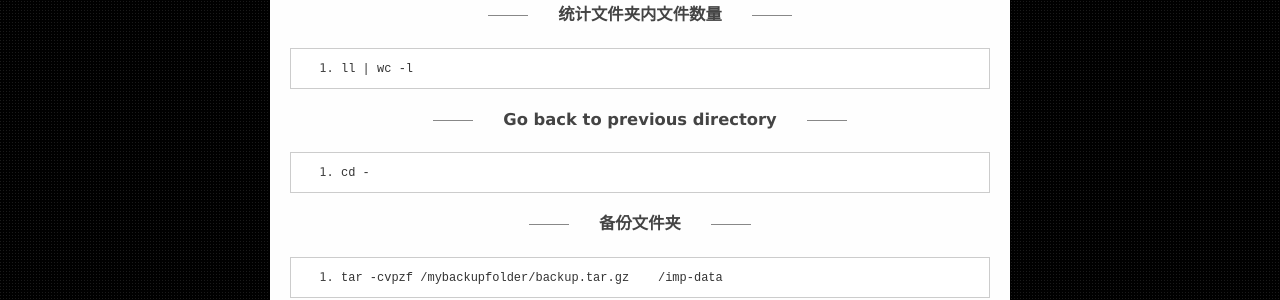
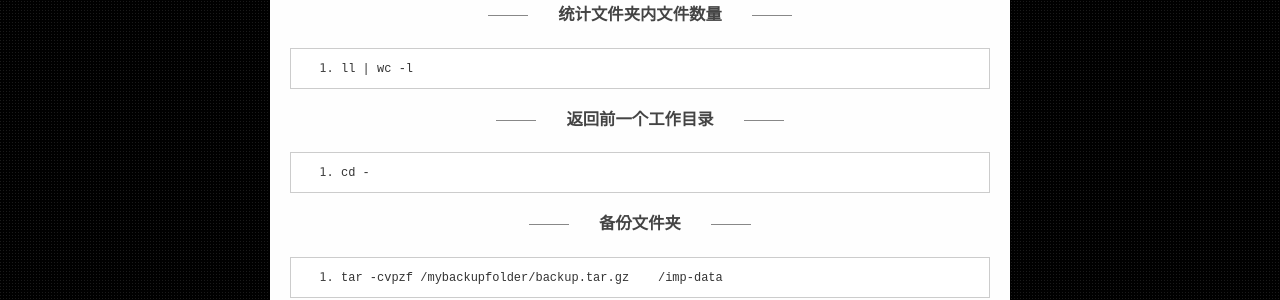
Before and after one commit to osrpt/osrpt.github.com, a Jekyll site: the page built from _posts/2015-05-27-linux-tips.md, in a window 1280 px wide and 1400 px high. Shown: the part 326-626 px from the top of the window. Built offline with Jekyll 4.4.1, drawn with Linux system fonts in a browser that asks for light colours; nearby versions of some CDN libraries; Markdown is read by kramdown in place of the engine named in the settings; comment, search, counter and statistics services are not loaded; some of the changed text lies outside the part shown.

Commit message:
update post

```diff
--- a/_posts/2015-05-27-linux-tips.md
+++ b/_posts/2015-05-27-linux-tips.md
@@ -16,7 +16,7 @@ tags:
 
     ll | wc -l
 
-### Go back to previous directory
+### 返回前一个工作目录
 
     cd -
 
```
Also changed, not shown: other parts of _posts/2015-05-27-linux-tips.md (+4 -0 lines).
